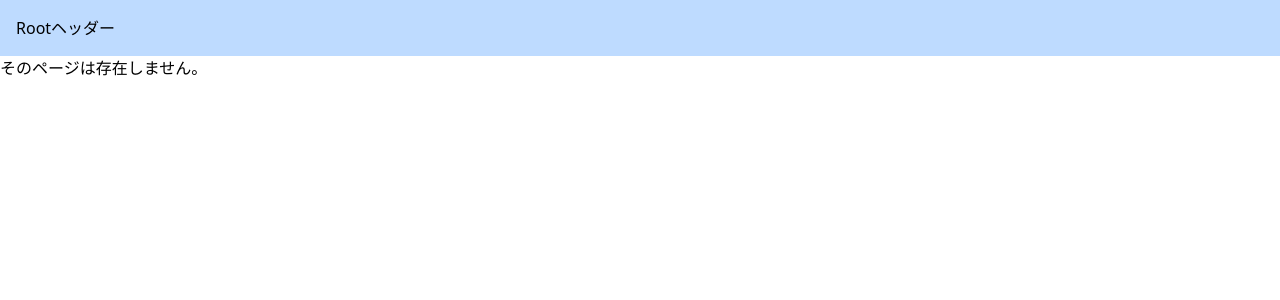
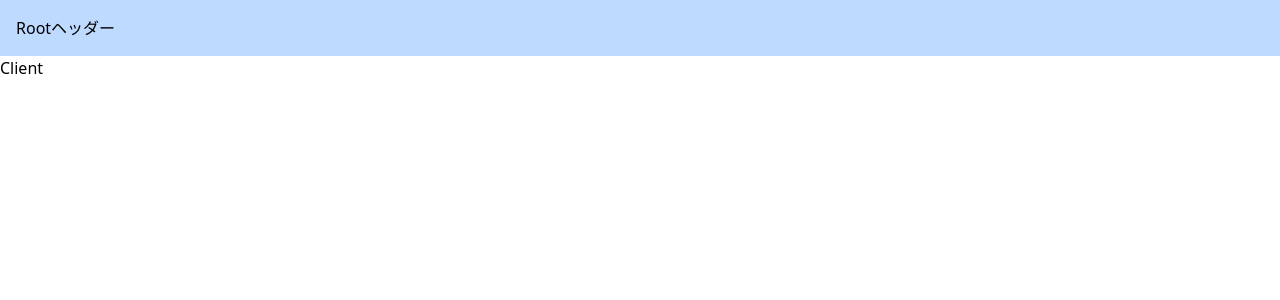
Before and after one commit to MotokiAdachi/my-app, a Next.js app: page /rcc in a window 1280 px wide. Before the commit this address had no page. Shown: the top 300 px of the page. Built offline with nearby package versions, Linux system fonts and the light colour scheme.

Commit message:
learning

```diff
--- /dev/null
+++ b/src/app/rcc/page.tsx
@@ -0,0 +1,6 @@
+"use client";
+export default function ClientComponent() {
+  console.log("Client");
+
+  return <div>Client</div>;
+}
--- /dev/null
+++ b/src/app/rsc/page.tsx
@@ -0,0 +1,7 @@
+import React from "react";
+
+export default function ServerComponent() {
+  console.log("Server");
+
+  return <div>Server</div>;
+}
```
